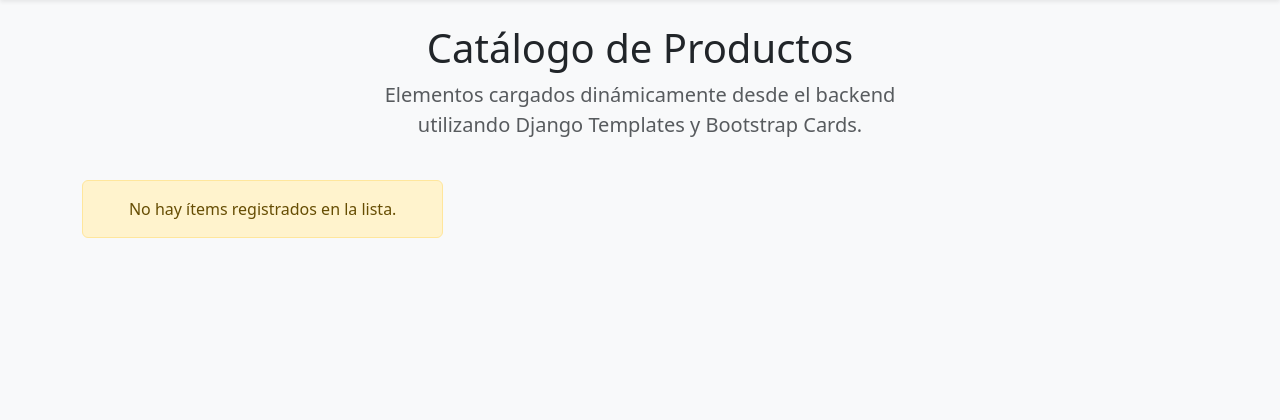
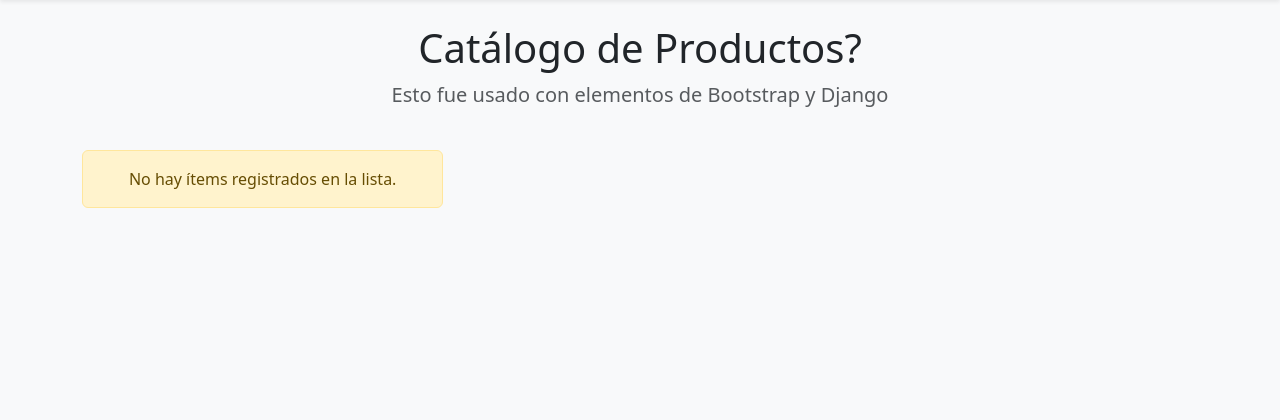
Before and after one commit to almond-nerevar-bytes/Practica_tickle_monster, a Django app: template app2/templates/app2/lista.html in a window 1280 px wide. Shown: the part 56-476 px from the top of the page. Run offline with Django 5.2, Linux system fonts and the light colour scheme; the template is opened without the code that fills it, so the values that code supplies are empty; some libraries are stand-ins or nearby versions.

Commit message:
Pagina hecha... faltan arreglos pero solucionable

```diff
--- a/app1/templates/app1/inicio.html
+++ b/app1/templates/app1/inicio.html
@@ -5,8 +5,8 @@
 {% block content %}
     <div class="p-5 mb-4 bg-light rounded-3 shadow-sm">
         <div class="container-fluid py-3">
-            <h1 class="display-5 fw-bold">Esto es una App? y la 1?</h1>
-            <p class="col-md-8 fs-4">Esta vista creo que extiende template base creo</p>
+            <h1 class="display-5 fw-bold">Okay ESTE ES INICIO 1</h1>
+            <p class="col-md-8 fs-4">Y ESTA es la vista que lo extiende</p>
         </div>
     </div>
 {% endblock %}
--- a/app2/templates/app2/lista.html
+++ b/app2/templates/app2/lista.html
@@ -5,8 +5,8 @@
 {% block content %}
     <div class="row text-center mb-4">
         <div class="col-lg-6 col-md-8 mx-auto">
-            <h1 class="fw-light">Catálogo de Productos</h1>
-            <p class="lead text-body-secondary">Elementos cargados dinámicamente desde el backend utilizando Django Templates y Bootstrap Cards.</p>
+            <h1 class="fw-light">Catálogo de Productos?</h1>
+            <p class="lead text-body-secondary">Esto fue usado con elementos de Bootstrap y Django</p>
         </div>
     </div>
 
@@ -14,7 +14,6 @@
         {% for item in lista_elementos %}
             <div class="col">
                 <div class="card shadow-sm h-100">
-                    <!-- Placeholder svg representativo de la card -->
                     <svg class="bd-placeholder-img card-img-top" width="100%" height="180" xmlns="http://www.w3.org/2000/svg" role="img" aria-label="Placeholder" preserveAspectRatio="xMidYMid slice" focusable="false">
                         <rect width="100%" height="100%" fill="#55595c"/>
                         <text x="50%" y="50%" fill="#eceeef" dy=".3em" text-anchor="middle">{{ item.categoria }}</text>
--- a/proyecto_1/urls.py
+++ b/proyecto_1/urls.py
@@ -15,8 +15,12 @@ Including another URLconf
     2. Add a URL to urlpatterns:  path('blog/', include('blog.urls'))
 """
 from django.contrib import admin
-from django.urls import path
+from django.urls import path, include
 
 urlpatterns = [
     path('admin/', admin.site.urls),
+    path('', include('app1.urls')),
+    path('app1/', include('app1.urls')),
+    path('app2/', include('app2.urls')),
+    path('app3/', include('app3.urls')),
 ]
```
Also changed, not shown: static/images/foto1.jpg (added), static/images/foto2.jpg (added).
